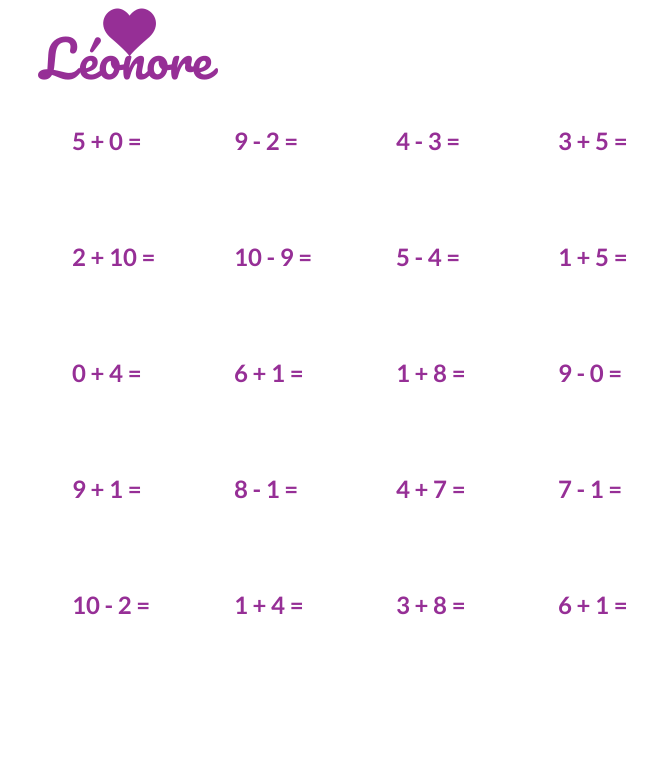
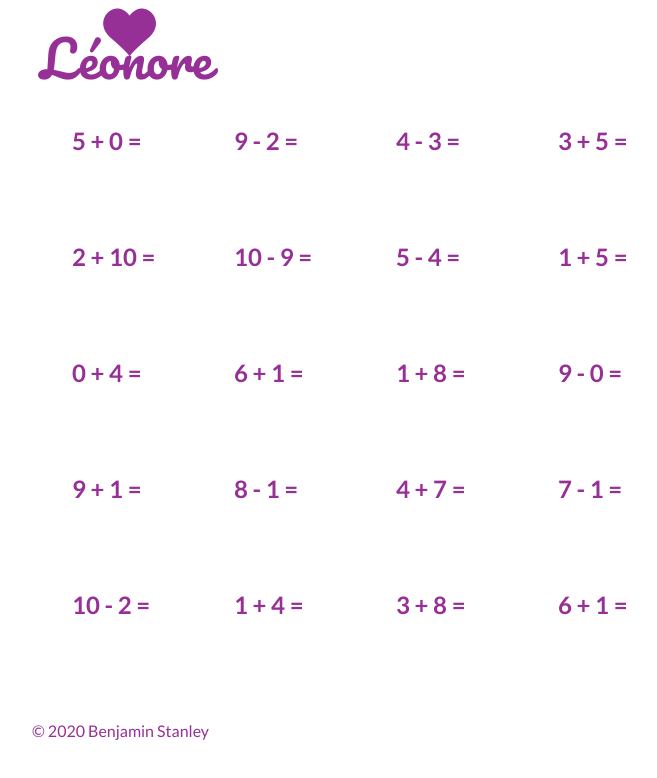
Before and after one commit to benjamistan/leonore, a React (Create React App) app: page / in a window 1280 px wide. Shown: the top 778 px of the page, without its empty margins (258-915 px from the left). Built offline with nearby package versions, Linux system fonts and the light colour scheme.

Commit message:
chore: removed obsolete deps, added copyright

```diff
--- a/package.json
+++ b/package.json
@@ -8,7 +8,6 @@
     "@testing-library/user-event": "^12.1.10",
     "react": "^17.0.1",
     "react-dom": "^17.0.1",
-    "react-print": "^1.3.1",
     "react-scripts": "4.0.0",
     "web-vitals": "^0.2.4"
   },
--- a/src/App.js
+++ b/src/App.js
@@ -1,5 +1,6 @@
 import Grid from './components/Grid';
 import Header from './components/Header';
+import Footer from './components/Footer';
 
 function App() {
   return (
@@ -13,10 +14,9 @@ function App() {
         <Grid />
         <Grid />
         <Grid />
+        <Footer />
       </div>
     </div>
-
-
   );
 }
 
--- /dev/null
+++ b/src/components/Footer.js
@@ -0,0 +1,9 @@
+import React from 'react';
+
+function Footer () {
+return (
+    <div style={{ paddingTop: "70px" }}>&#169; {new Date().getFullYear()} Benjamin Stanley</div>
+    );
+};
+
+export default Footer;
```
Also changed, not shown: 1 other file (tests, documents, lock files or other folders).
